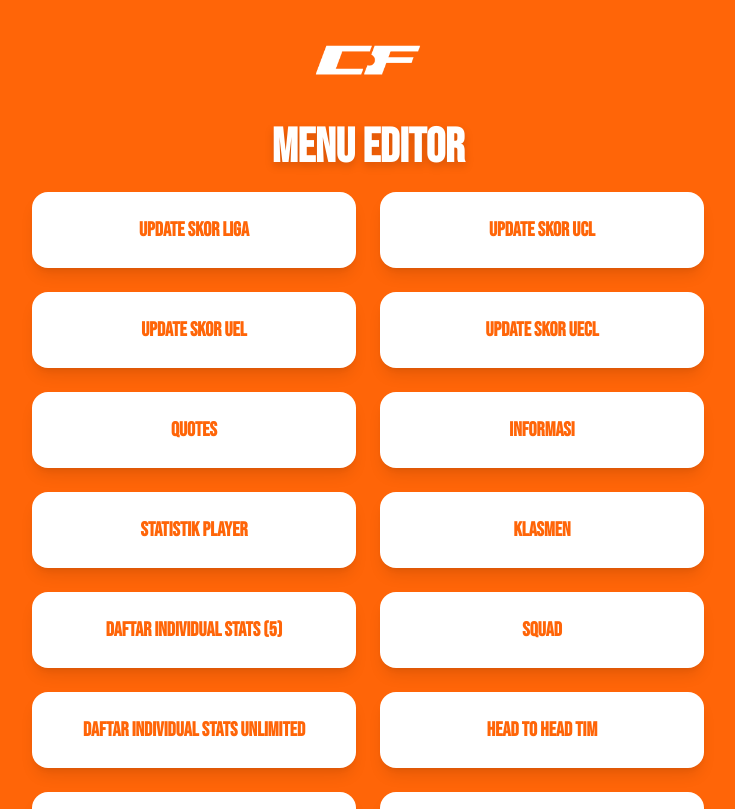
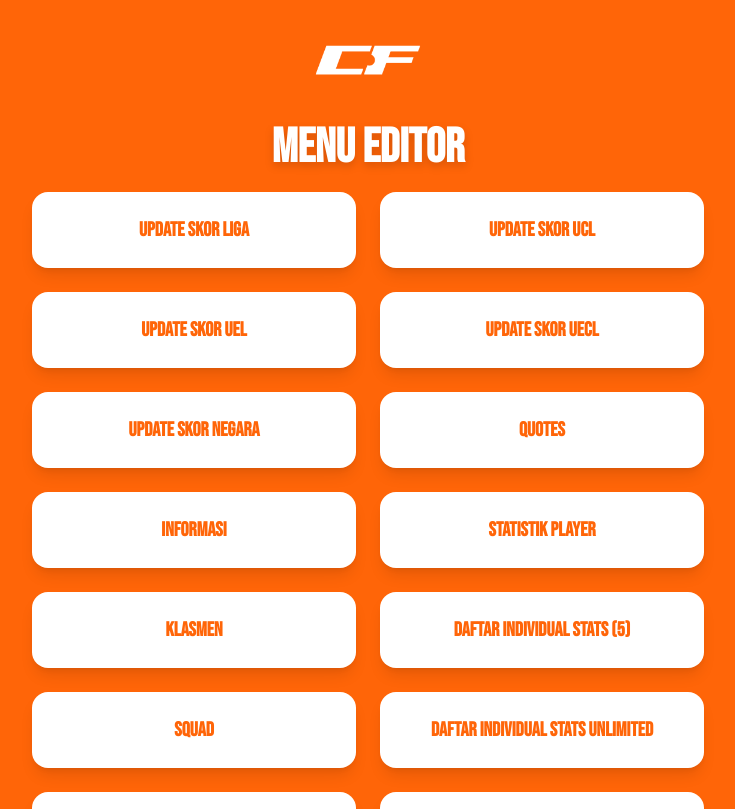
Before and after one commit to Ali-Hakeem/centra-football, a Next.js app: page / in a window 1280 px wide. Shown: the top 809 px of the page, without its empty margins (272-1007 px from the left). Built offline with nearby package versions, Linux system fonts and the light colour scheme.

Commit message:
update menu skor pildun

```diff
--- a/src/app/page.js
+++ b/src/app/page.js
@@ -10,6 +10,7 @@ export default function MenuPage() {
     { name: "Update Skor UCL", path: "/scoreucl" },
     { name: "Update Skor UEL", path: "/scoreuel" },
     { name: "Update Skor UECL", path: "/scoreuecl" },
+    { name: "Update Skor Negara", path: "/scorenegara" },
     { name: "Quotes", path: "/quotes" },
     { name: "Informasi", path: "/info" },
     { name: "Statistik Player", path: "/statistik" },
```
